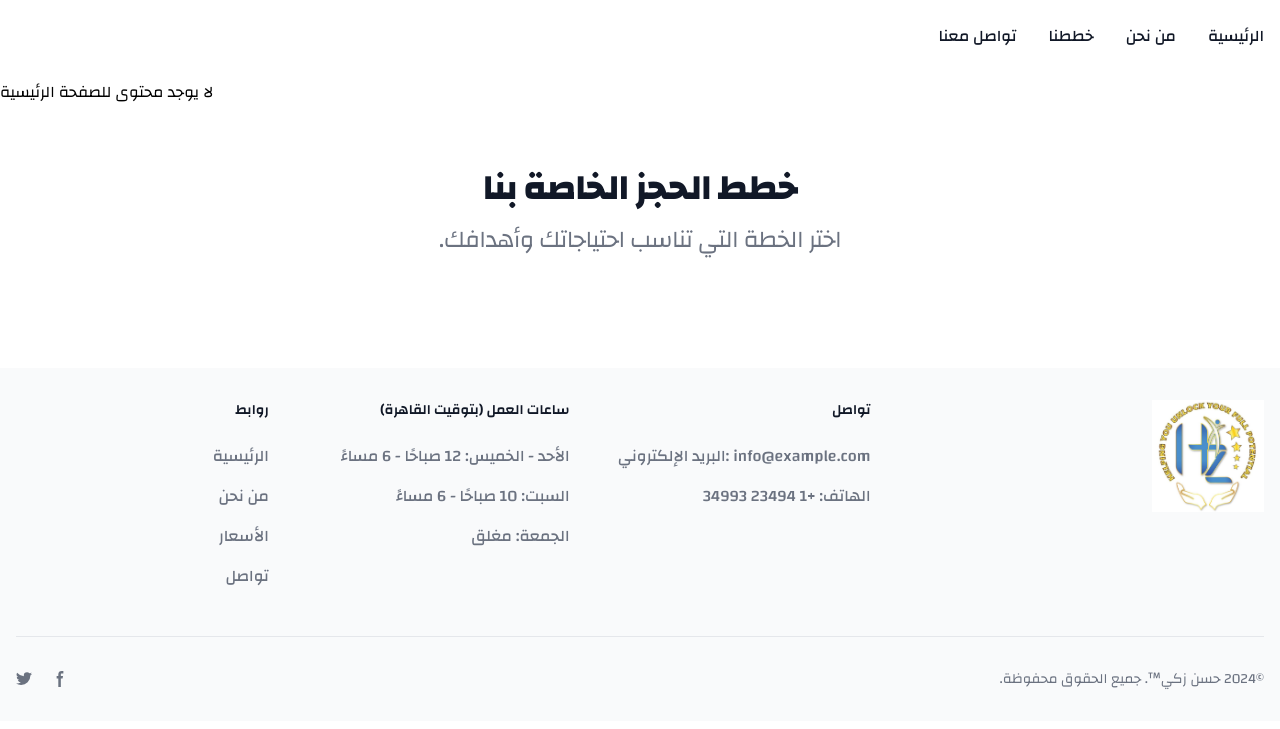
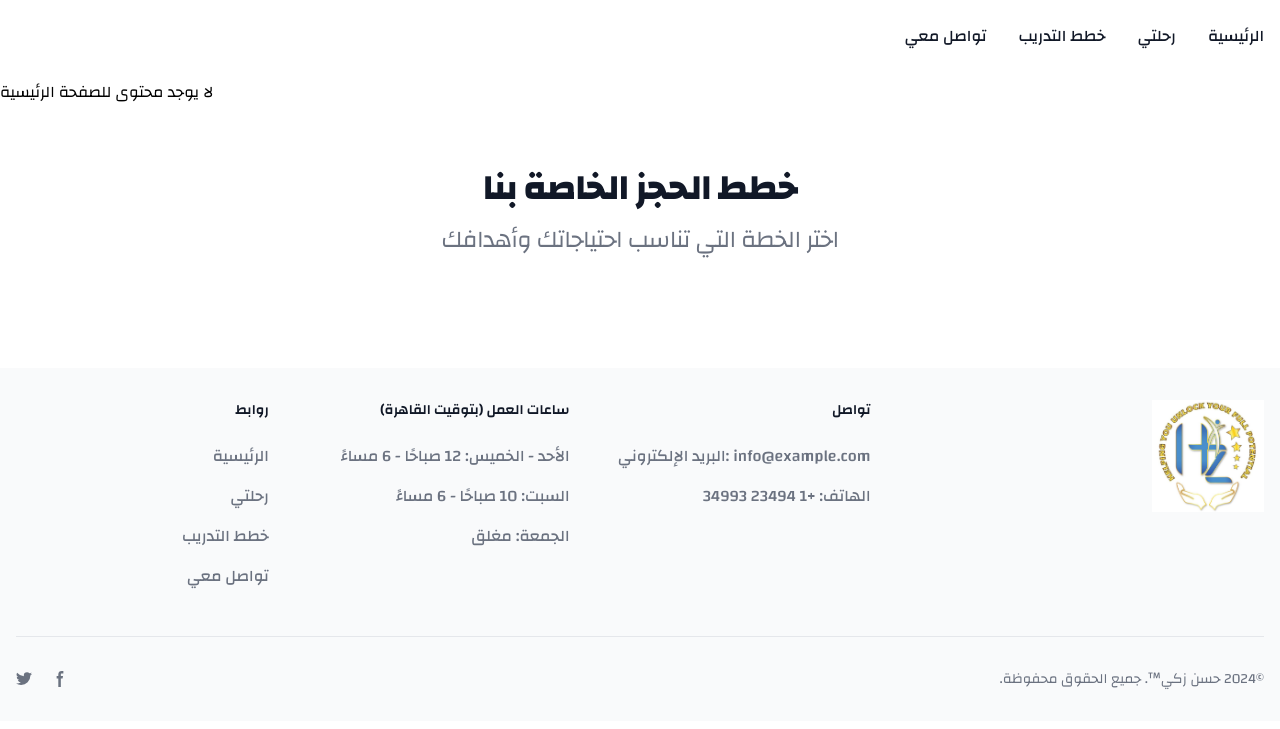
Before and after one commit to Abubakr-Alsheikh/hassanzaki-coaching-website, a Django app: page / in a window 1280 px wide. Shown: the top 729 px of the page. Run offline with Django 5.2, Linux system fonts and the light colour scheme; data that the repository does not hold is empty; some libraries are stand-ins or nearby versions.

Commit message:
Making adjustment

```diff
--- a/templates/coaching/_base.html
+++ b/templates/coaching/_base.html
@@ -33,6 +33,9 @@
             font-weight: <weight>;
             font-style: normal;
         }
+        html {
+            scroll-behavior: smooth;
+          }
     </style>
 
 </head>
--- a/templates/coaching/footer.html
+++ b/templates/coaching/footer.html
@@ -1,5 +1,5 @@
 {% load static %}
-<footer class="bg-gray-50 dark:bg-gray-900" dir="rtl">
+<footer class="bg-gray-50 dark:bg-gray-900" id="contact" dir="rtl">
     <div class="mx-auto w-full max-w-screen-xl p-4 py-6 lg:py-8">
         <div class="md:flex md:justify-between rtl:flex-row-reverse">
           <div class="mb-6 flex items-center justify-center md:mb-0 md:items-start md:justify-start">
@@ -37,16 +37,16 @@
                 <h2 class="mb-6 text-sm font-semibold uppercase text-gray-900 dark:text-white">روابط</h2>
                 <ul class="font-medium text-gray-500 dark:text-gray-400">
                     <li class="mb-4">
-                        <a href="#" class="hover:underline">الرئيسية</a>
+                        <a href="{% url "coaching:index" %}" class="hover:underline">الرئيسية</a>
                     </li>
                     <li class="mb-4">
-                        <a href="#" class="hover:underline">من نحن</a>
+                        <a href="{% url "coaching:index" %}#about" class="hover:underline">رحلتي</a>
                     </li>
                     <li class="mb-4">
-                        <a href="#" class="hover:underline">الأسعار</a>
+                        <a href="{% url "coaching:index" %}#price" class="hover:underline">خطط التدريب</a>
                     </li>
                     <li class="mb-4">
-                        <a href="#" class="hover:underline">تواصل</a>
+                        <a href="{% url "coaching:index" %}#contact" class="hover:underline">تواصل معي</a>
                     </li>
                 </ul>
             </div>
--- a/templates/coaching/index.html
+++ b/templates/coaching/index.html
@@ -20,8 +20,8 @@
 </section>
 <section class="rounded-3xl bg-gray-50 px-4 py-8 antialiased dark:bg-gray-900 md:py-16" id="about" dir="rtl">
   <div class="mx-auto mb-5 max-w-screen-md text-center">
-    <h2 class="mb-4 text-4xl font-extrabold tracking-tight text-gray-900 dark:text-white">من نحن</h2>
-    <h3 class="mb-4 text-2xl tracking-tight text-gray-500 dark:text-white">استكشف شغفنا في رحلتك نحو النمو الشخصي والمهني.</h3>
+    <h2 class="mb-4 text-4xl font-extrabold tracking-tight text-gray-900 dark:text-white">رحلتى</h2>
+    <h3 class="mb-4 text-2xl tracking-tight text-gray-500 dark:text-white">نحو تطوير الذات واكتشاف قدراتك الكامنه</h3>
   </div>
   <div class="mx-auto grid max-w-screen-xl bg-gray-50 p-4 dark:bg-gray-800 md:p-4 lg:grid-cols-12 lg:gap-8 lg:p-8 xl:gap-16 rtl:flex-row-reverse">
     <div class="mb-5 lg:col-span-5">
@@ -42,7 +42,7 @@
   <div class="mx-auto max-w-screen-xl px-4 py-8 lg:px-6 lg:py-16">
     <div class="mx-auto mb-8 max-w-screen-md text-center lg:mb-12">
       <h2 class="mb-4 text-4xl font-extrabold tracking-tight text-gray-900 dark:text-white">خطط الحجز الخاصة بنا</h2>
-      <h3 class="mb-4 text-2xl tracking-tight text-gray-500 dark:text-white">اختر الخطة التي تناسب احتياجاتك وأهدافك.</h3>
+      <h3 class="mb-4 text-2xl tracking-tight text-gray-500 dark:text-white">اختر الخطة التي تناسب احتياجاتك وأهدافك</h3>
     </div>
     <div class="space-y-8 sm:gap-6 lg:grid lg:grid-cols-3 lg:space-y-0 xl:gap-10">
       {% for plan in plans %}
--- a/templates/coaching/nav.html
+++ b/templates/coaching/nav.html
@@ -12,13 +12,13 @@
       <div class="hidden w-full md:block md:w-auto" id="navbar-default">
         <ul class="mt-4 flex flex-col rounded-lg border border-gray-100 bg-gray-50 p-4 font-medium dark:border-gray-700 dark:bg-gray-800 md:mt-0 md:flex-row md:space-x-8 md:border-0 md:bg-white md:p-0 md:dark:bg-gray-900">
           <li>
-            <a href="#contact" class="block rounded px-3 py-2 text-right text-gray-900 hover:bg-gray-100 dark:text-white dark:hover:bg-gray-700 dark:hover:text-white md:border-0 md:p-0 md:hover:bg-transparent md:hover:text-primary-700 md:dark:hover:bg-transparent md:dark:hover:text-primary-500">تواصل معنا</a>
+            <a href="{% url "coaching:index" %}#contact" class="block rounded px-3 py-2 text-right text-gray-900 hover:bg-gray-100 dark:text-white dark:hover:bg-gray-700 dark:hover:text-white md:border-0 md:p-0 md:hover:bg-transparent md:hover:text-primary-700 md:dark:hover:bg-transparent md:dark:hover:text-primary-500">تواصل معي</a>
           </li>
           <li>
-            <a href="#price" class="block rounded px-3 py-2 text-right text-gray-900 hover:bg-gray-100 dark:text-white dark:hover:bg-gray-700 dark:hover:text-white md:border-0 md:p-0 md:hover:bg-transparent md:hover:text-primary-700 md:dark:hover:bg-transparent md:dark:hover:text-primary-500">خططنا</a>
+            <a href="{% url "coaching:index" %}#price" class="block rounded px-3 py-2 text-right text-gray-900 hover:bg-gray-100 dark:text-white dark:hover:bg-gray-700 dark:hover:text-white md:border-0 md:p-0 md:hover:bg-transparent md:hover:text-primary-700 md:dark:hover:bg-transparent md:dark:hover:text-primary-500">خطط التدريب</a>
           </li>
           <li>
-            <a href="#about" class="block rounded px-3 py-2 text-right text-gray-900 hover:bg-gray-100 dark:text-white dark:hover:bg-gray-700 dark:hover:text-white md:border-0 md:p-0 md:hover:bg-transparent md:hover:text-primary-700 md:dark:hover:bg-transparent md:dark:hover:text-primary-500">من نحن</a>
+            <a href="{% url "coaching:index" %}#about" class="block rounded px-3 py-2 text-right text-gray-900 hover:bg-gray-100 dark:text-white dark:hover:bg-gray-700 dark:hover:text-white md:border-0 md:p-0 md:hover:bg-transparent md:hover:text-primary-700 md:dark:hover:bg-transparent md:dark:hover:text-primary-500">رحلتي</a>
           </li>
            <li>
             <a href="{% url "coaching:index" %}" class="block rounded px-3 py-2 text-right text-gray-900 hover:bg-gray-100 dark:text-white dark:hover:bg-gray-700 dark:hover:text-white md:border-0 md:p-0 md:hover:bg-transparent md:hover:text-primary-700 md:dark:hover:bg-transparent md:dark:hover:text-primary-500" aria-current="page">الرئيسية</a>
```
